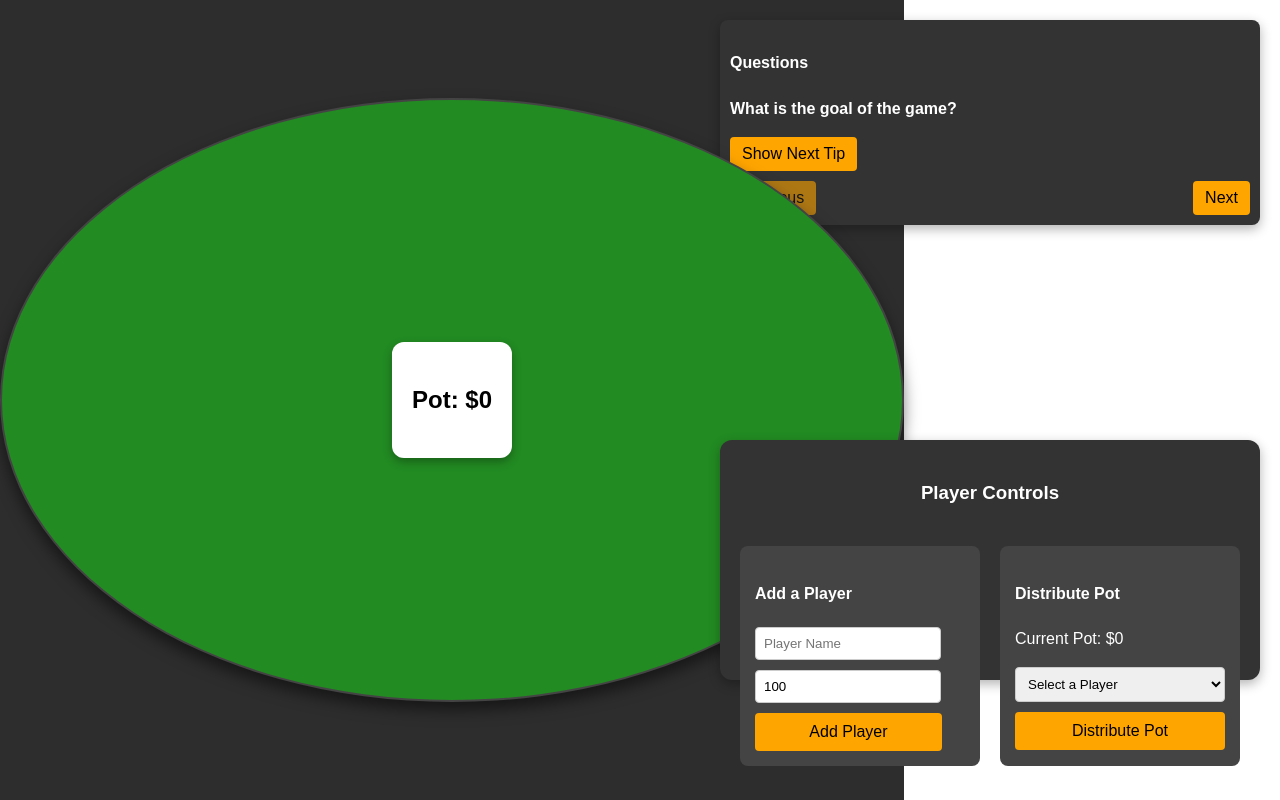
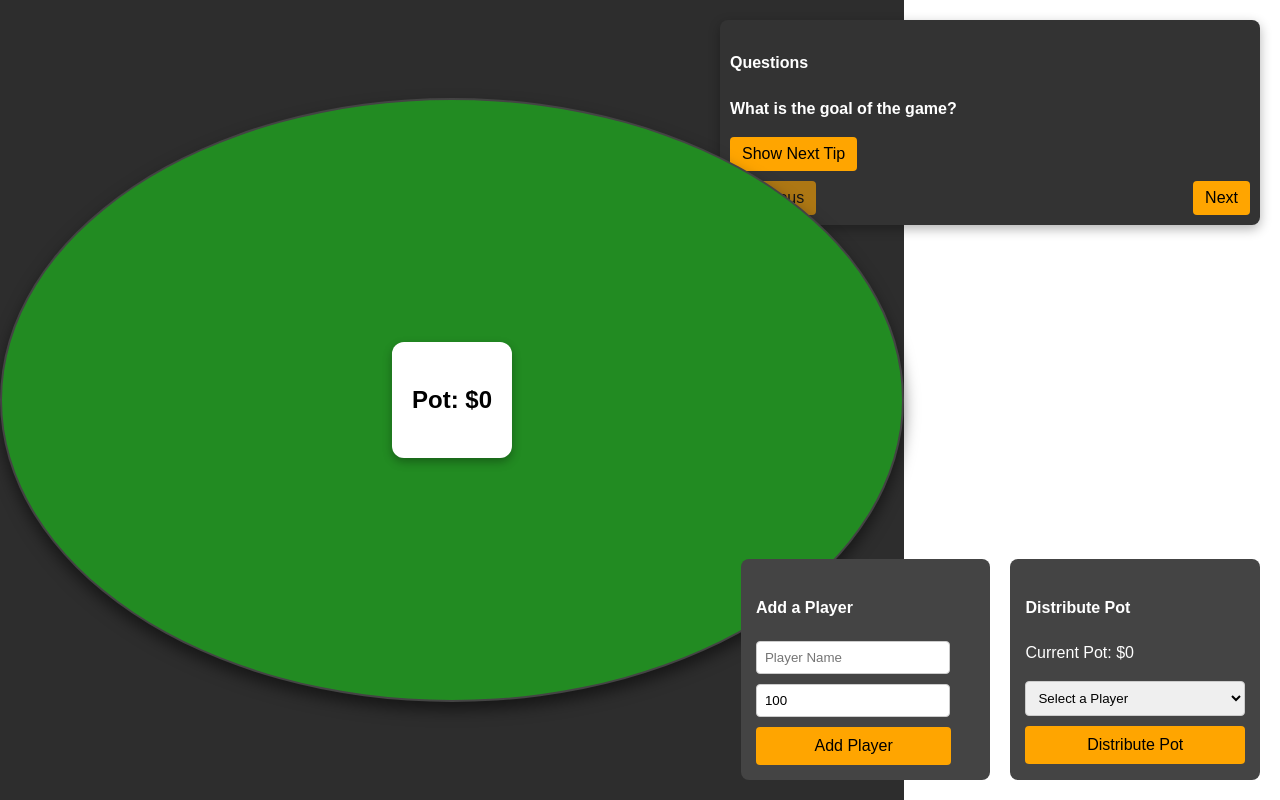
Before and after one commit to simonbiwer/poker-table, a React (Vite) app: page / in a window 1280 px wide. Built offline with nearby package versions, Linux system fonts and the light colour scheme.

Commit message:
remove unnecessary player controls container

```diff
--- a/src/App.css
+++ b/src/App.css
@@ -129,21 +129,6 @@
   background-color: #e67e22; /* Darker orange on hover */
 }
 
-/* Position player-controls at the far-right of the screen */
-.controls {
-  position: absolute; /* Make it absolute so we can position it relative to the screen */
-  right: 20px; /* Place it 20px away from the right edge of the screen */
-  top: 70%; /* Center it vertically */
-  transform: translateY(-50%); /* Adjust for the height of the container */
-  background-color: #333; /* Dark grey background for contrast */
-  padding: 20px;
-  border-radius: 12px;
-  box-shadow: 0 4px 12px rgba(0, 0, 0, 0.3); /* Add shadow for depth */
-  color: white;
-  width: 500px; /* Give it a fixed width to stabilize layout */
-  height: 200px;
-}
-
 .no-arrows {
   -moz-appearance: textfield; /* Firefox */
 }
--- a/src/PlayerControls.tsx
+++ b/src/PlayerControls.tsx
@@ -37,33 +37,23 @@ export default function Controls({ players, pot, dispatch }: ControlsProps) {
 
     return (
         <div
-            className="controls"
             style={{
-                display: "flex",
-                flexDirection: "column",
-                alignItems: "center",
+                position: "absolute", // Position at the bottom-right
+                bottom: "20px",
+                right: "20px",
+                display: "flex", // Horizontal arrangement
+                flexDirection: "row",
                 gap: "20px",
+                backgroundColor: "transparent", // No background for the container
             }}
         >
-            <h3>Player Controls</h3>
-
-            {/* Wrap Add a Player and Distribute Pot in a Flex Container */}
+            {/* Add Player Section */}
             <div
                 style={{
-                    display: "flex",
-                    flexDirection: "row",
-                    justifyContent: "space-between",
-                    gap: "20px", // Add spacing between sections
-                    width: "100%", // Ensure full width is used
-                }}
-            >
-                {/* Add a Player Section */}
-                <div
-                    style={{
+                    padding: "15px",
                     backgroundColor: "#444",
-                        padding: "15px",
                     borderRadius: "8px",
-                        flex: 1, // Adjust to take equal space
+                    flex: 1,
                 }}
             >
                 <h4>Add a Player</h4>
@@ -73,6 +63,7 @@ export default function Controls({ players, pot, dispatch }: ControlsProps) {
                     value={name}
                     onChange={(e) => setName(e.target.value)}
                     style={{
+                        display: "block",
                         width: "80%",
                         padding: "8px",
                         marginBottom: "10px",
@@ -86,6 +77,7 @@ export default function Controls({ players, pot, dispatch }: ControlsProps) {
                     value={balance}
                     onChange={(e) => setBalance(Number(e.target.value))}
                     style={{
+                        display: "block",
                         width: "80%",
                         padding: "8px",
                         marginBottom: "10px",
@@ -113,16 +105,17 @@ export default function Controls({ players, pot, dispatch }: ControlsProps) {
             {/* Distribute Pot Section */}
             <div
                 style={{
+                    padding: "15px",
                     backgroundColor: "#444",
-                        padding: "15px",
                     borderRadius: "8px",
-                        flex: 1, // Adjust to take equal space
+                    flex: 1,
                 }}
             >
                 <h4>Distribute Pot</h4>
                 <p>Current Pot: ${pot}</p>
                 <select
                     onChange={(e) => setSelectedPlayer(e.target.value)}
+                    value={selectedPlayer || ""}
                     style={{
                         width: "100%",
                         padding: "8px",
@@ -154,6 +147,5 @@ export default function Controls({ players, pot, dispatch }: ControlsProps) {
                 </button>
             </div>
         </div>
-        </div>
     );
 }
```
Lines whose indentation alone changed are shown as unchanged.
